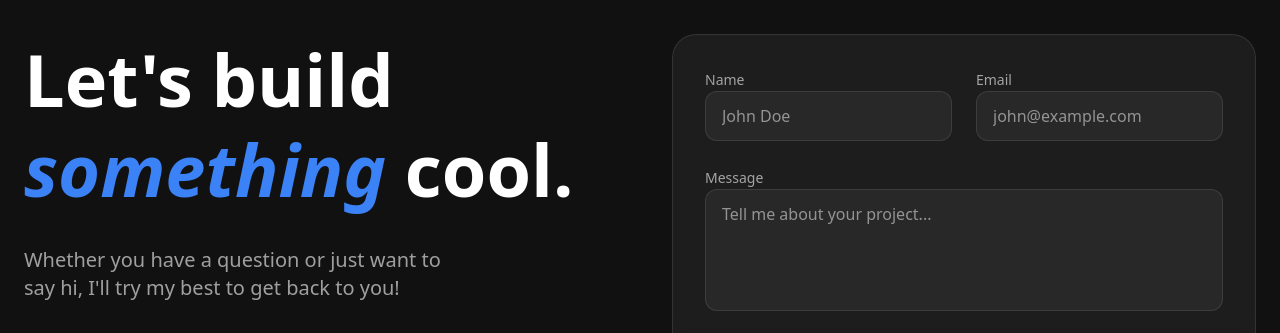
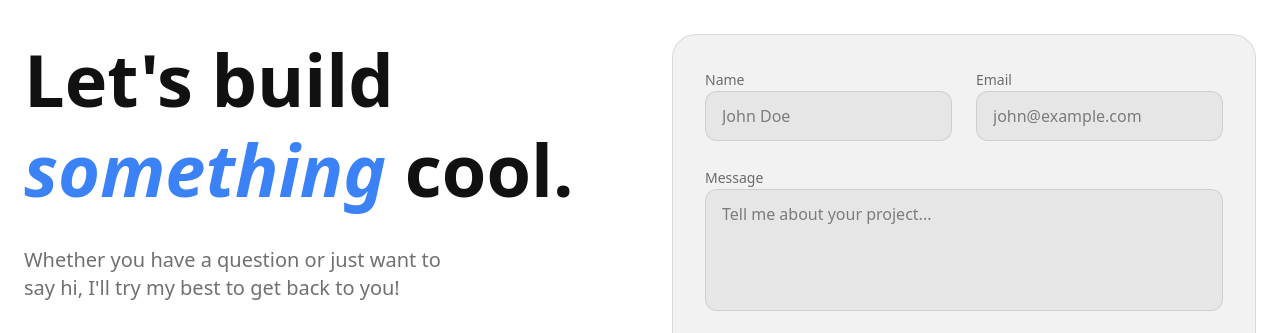
Before and after one commit to Marks0nE-01/Personal_Port_Web, a Next.js app: page / in a window 1280 px wide. Shown: the part 2467-2800 px from the top of the page. Built offline with nearby package versions, Linux system fonts and the light colour scheme.

Commit message:
theme bug update

```diff
--- a/src/components/Contact.tsx
+++ b/src/components/Contact.tsx
@@ -10,14 +10,14 @@ import { Mail, Github, Twitter, Linkedin, Send } from "lucide-react";
  */
 export default function Contact() {
   return (
-    <section id="contact" className="py-24 px-6 bg-foreground text-background">
+    <section id="contact" className="py-24 px-6 bg-background text-foreground">
       <div className="max-w-7xl mx-auto flex flex-col lg:flex-row gap-16">
         <div className="flex-1 space-y-8">
           <h2 className="text-5xl md:text-7xl font-bold leading-tight">
             Let's build <br />
             <span className="text-primary italic">something</span> cool.
           </h2>
-          <p className="text-xl text-background/60 max-w-md">
+          <p className="text-xl text-foreground/60 max-w-md">
             Whether you have a question or just want to say hi, I'll try my best to get back to you!
           </p>
 
@@ -27,7 +27,7 @@ export default function Contact() {
                 key={i}
                 href="#"
                 whileHover={{ y: -5, scale: 1.1 }}
-                className="p-4 rounded-2xl bg-background/10 hover:bg-background/20 transition-colors"
+                className="p-4 rounded-2xl bg-foreground/5 hover:bg-foreground/10 transition-colors"
               >
                 <Icon className="w-6 h-6" />
               </motion.a>
@@ -40,31 +40,31 @@ export default function Contact() {
             initial={{ opacity: 0, x: 20 }}
             whileInView={{ opacity: 1, x: 0 }}
             viewport={{ once: true }}
-            className="space-y-6 bg-background/5 p-8 rounded-3xl border border-background/10 backdrop-blur-sm"
+            className="space-y-6 bg-foreground/5 p-8 rounded-3xl border border-foreground/10 backdrop-blur-sm"
           >
             <div className="grid grid-cols-1 md:grid-cols-2 gap-6">
               <div className="space-y-2">
-                <label className="text-sm font-medium text-background/60">Name</label>
+                <label className="text-sm font-medium text-foreground/60">Name</label>
                 <input
                   type="text"
-                  className="w-full px-4 py-3 bg-background/5 border border-background/10 rounded-xl focus:outline-none focus:ring-2 focus:ring-primary/50 transition-all"
+                  className="w-full px-4 py-3 bg-foreground/5 border border-foreground/10 rounded-xl focus:outline-none focus:ring-2 focus:ring-primary/50 transition-all"
                   placeholder="John Doe"
                 />
               </div>
               <div className="space-y-2">
-                <label className="text-sm font-medium text-background/60">Email</label>
+                <label className="text-sm font-medium text-foreground/60">Email</label>
                 <input
                   type="email"
-                  className="w-full px-4 py-3 bg-background/5 border border-background/10 rounded-xl focus:outline-none focus:ring-2 focus:ring-primary/50 transition-all"
+                  className="w-full px-4 py-3 bg-foreground/5 border border-foreground/10 rounded-xl focus:outline-none focus:ring-2 focus:ring-primary/50 transition-all"
                   placeholder="john@example.com"
                 />
               </div>
             </div>
             <div className="space-y-2">
-              <label className="text-sm font-medium text-background/60">Message</label>
+              <label className="text-sm font-medium text-foreground/60">Message</label>
               <textarea
                 rows={4}
-                className="w-full px-4 py-3 bg-background/5 border border-background/10 rounded-xl focus:outline-none focus:ring-2 focus:ring-primary/50 transition-all resize-none"
+                className="w-full px-4 py-3 bg-foreground/5 border border-foreground/10 rounded-xl focus:outline-none focus:ring-2 focus:ring-primary/50 transition-all resize-none"
                 placeholder="Tell me about your project..."
               />
             </div>
@@ -75,8 +75,8 @@ export default function Contact() {
         </div>
       </div>
 
-      <footer className="mt-24 pt-8 border-t border-background/10 text-center text-background/40 text-sm">
-        <p>© {new Date().getFullYear()} - Designed & Built with ❤️</p>
+      <footer className="mt-24 pt-8 border-t border-foreground/10 text-center text-foreground/40 text-sm">
+        <p>© {new Date().getFullYear()} - Mark</p>
       </footer>
     </section>
   );
--- a/src/components/Hero.tsx
+++ b/src/components/Hero.tsx
@@ -76,7 +76,7 @@ export default function Hero() {
           transition={{ duration: 0.5, delay: 0.2 }}
           className="flex flex-col sm:flex-row items-center justify-center gap-4"
         >
-          <button className="group relative px-8 py-4 bg-foreground text-background rounded-full font-medium overflow-hidden transition-transform hover:scale-105 active:scale-95">
+          <button className="group relative px-8 py-4 bg-primary text-white rounded-full font-medium overflow-hidden transition-transform hover:scale-105 active:scale-95">
             <span className="relative z-10 flex items-center gap-2">
               View Work <ArrowRight className="w-4 h-4 transition-transform group-hover:translate-x-1" />
             </span>
```
